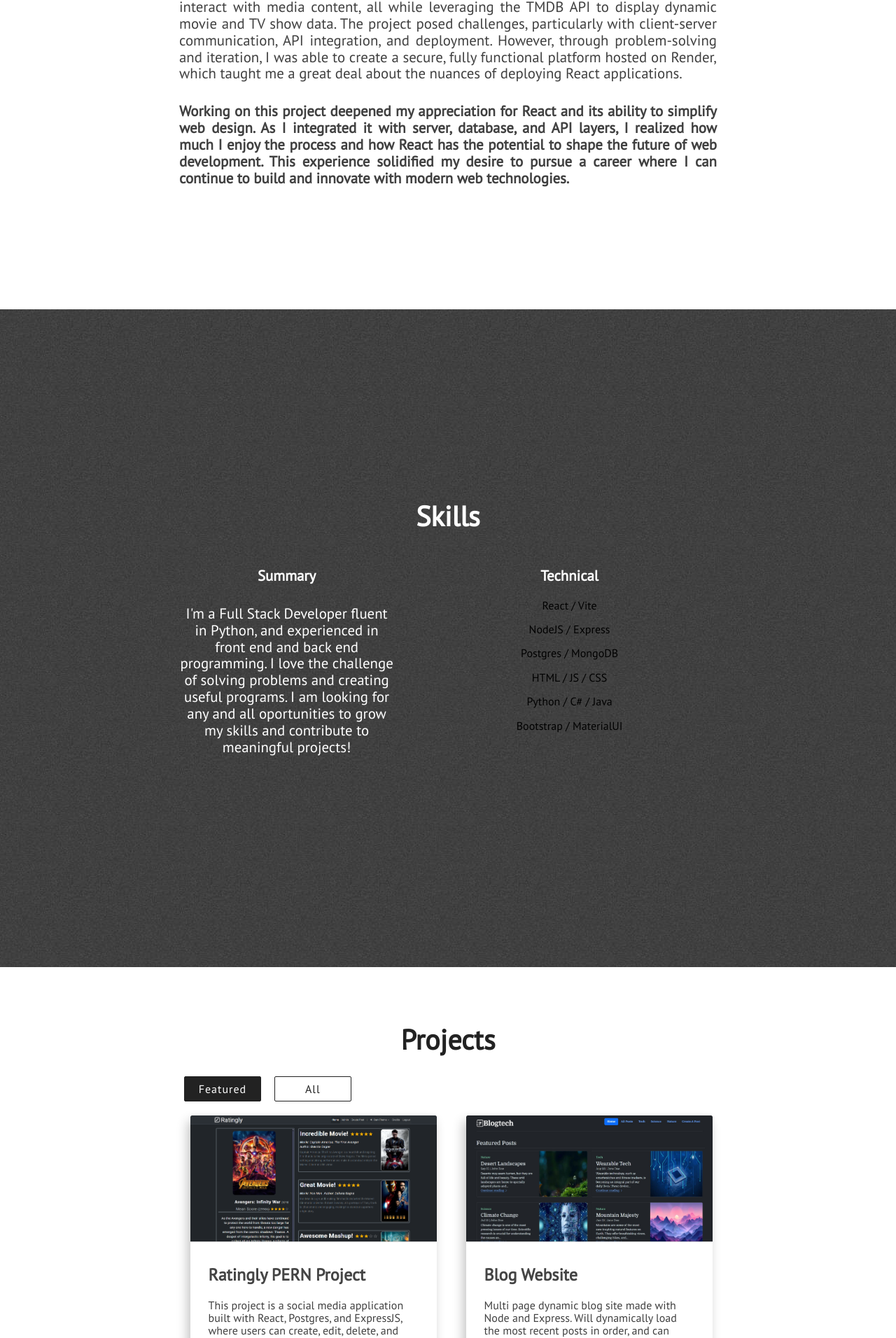
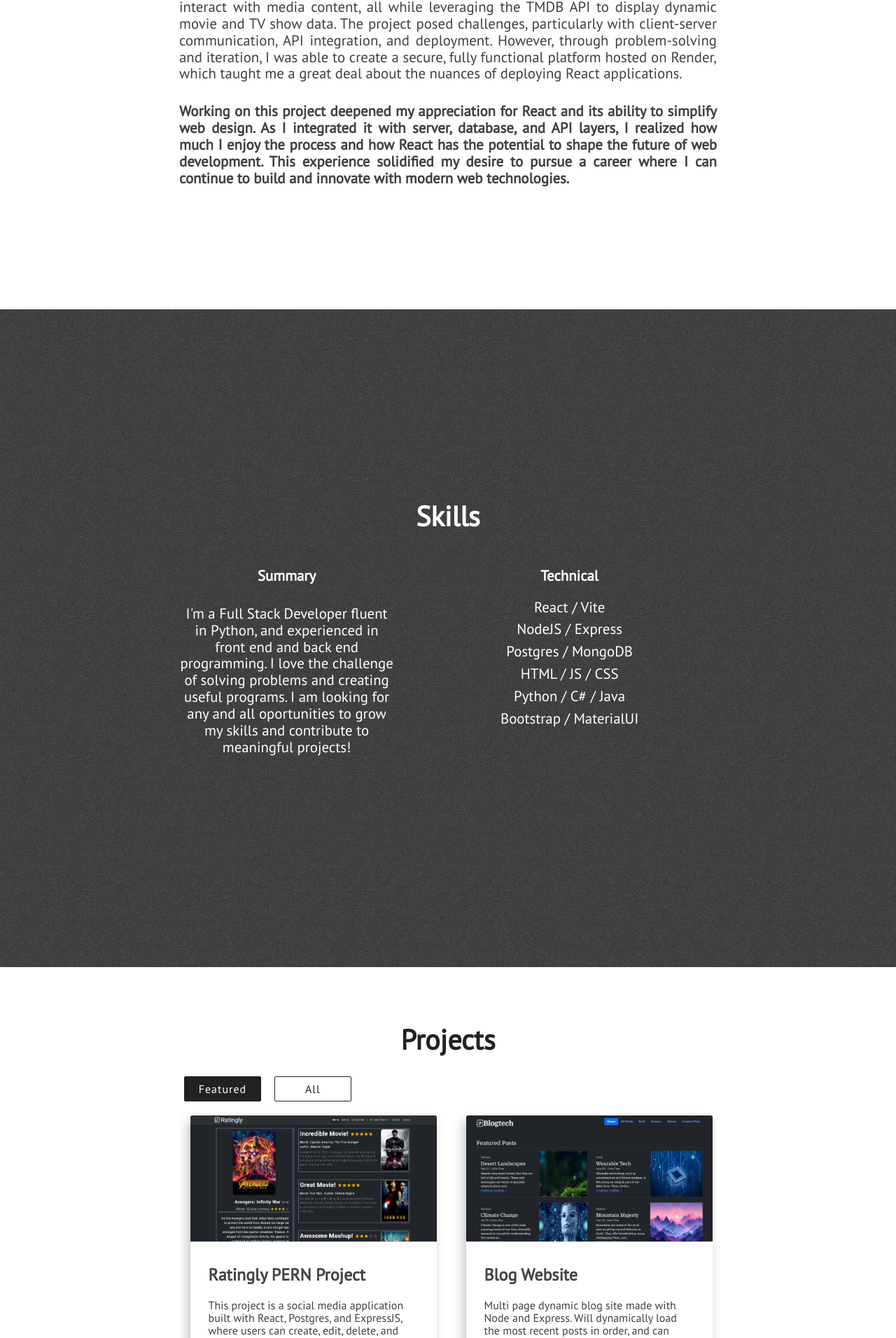
Before and after one commit to DakotaGagne/DakotaGagne.github.io, a Jekyll site: the page built from index.html, in a window 1280 px wide. Shown: the part 1518-3430 px from the top of the page at 70% size. Built offline with Jekyll 4.4.1, drawn with Linux system fonts in a browser that asks for light colours; nearby versions of some CDN libraries.

Commit message:
css tweak

```diff
--- a/_includes/skills.html
+++ b/_includes/skills.html
@@ -13,22 +13,22 @@
                 </div>
                 <div class="technical-skills">
                     <h3 class="center-align skills-subsection">Technical</h3>
-                    <div class="center-align" style="margin-top: 1rem;">
+                    <div class="center-align skills-text">
                         React / Vite
                     </div>
-                    <div class="center-align" style="margin-top: 1rem;">
+                    <div class="center-align skills-text">
                         NodeJS / Express
                     </div>
-                    <div class="center-align" style="margin-top: 1rem;">
+                    <div class="center-align skills-text">
                         Postgres / MongoDB
                     </div>
-                    <div class="center-align" style="margin-top: 1rem;">
+                    <div class="center-align skills-text">
                         HTML / JS / CSS
                     </div>
-                    <div class="center-align" style="margin-top: 1rem;">
+                    <div class="center-align skills-text">
                         Python / C# / Java
                     </div>
-                    <div class="center-align" style="margin-top: 1rem;">
+                    <div class="center-align skills-text">
                         Bootstrap / MaterialUI
                     </div>
                 </div>
--- a/assets/css/main.css
+++ b/assets/css/main.css
@@ -137,6 +137,12 @@ img {
   -ms-grid-columns: 40% 60%;
   grid-template-columns: 40% 60%;
   grid-gap: 20px;
+}
+
+.skills-text {
+  color:white;
+  font-size: 20.8px;
+  margin-top: 8px;
 }
 
 .technical-skills {
```
